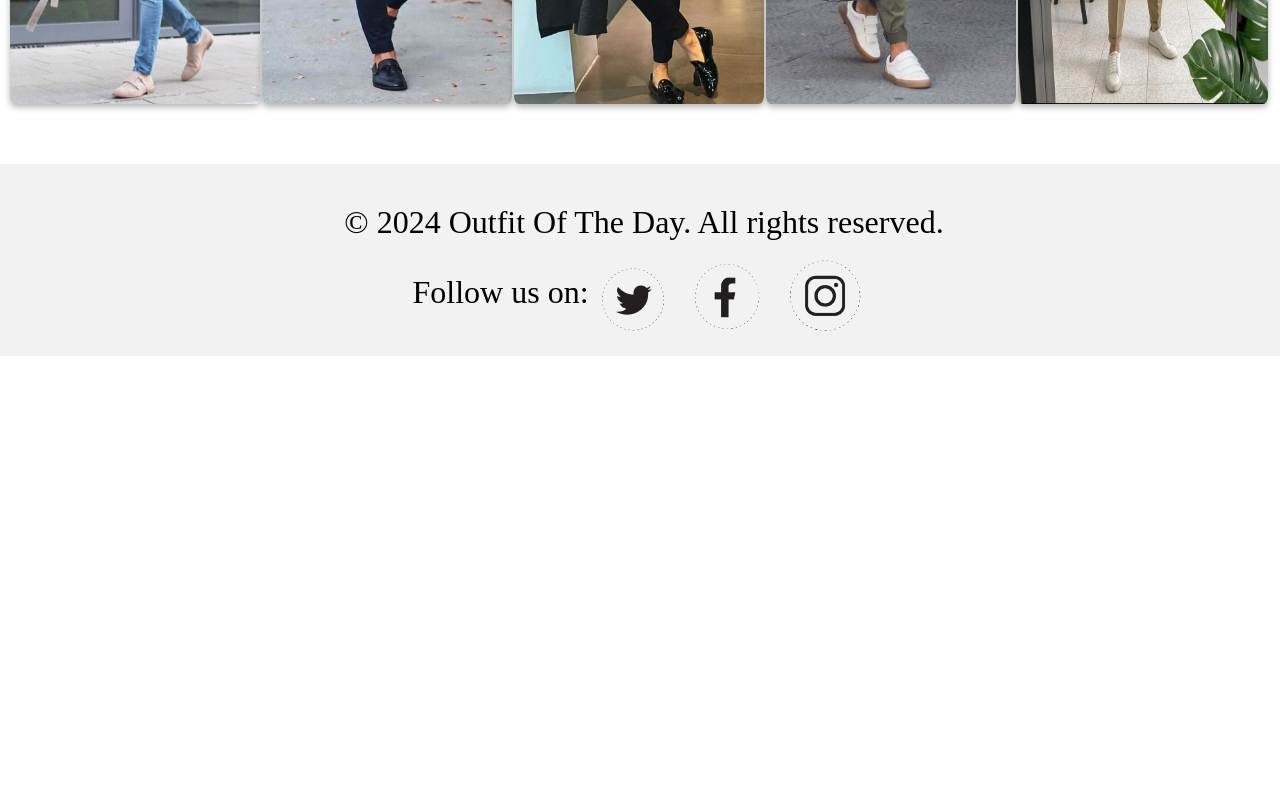
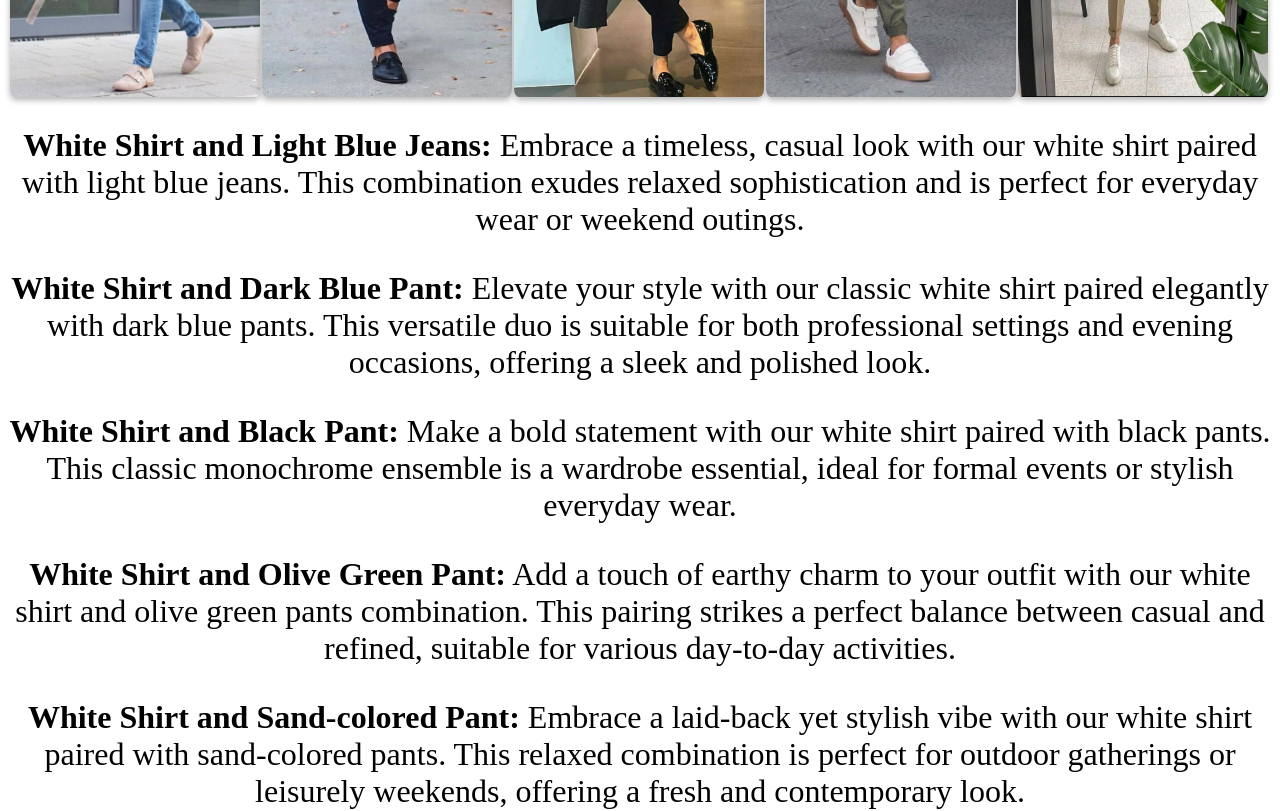
Before and after one commit to kalviumcommunity/S51_Jaswant_Capstone_OOTD, a React (Vite) app in the folder client/: page / in a window 1280 px wide. Shown: the part 4200-5011 px from the top of the page. Before the commit the page ends 4556 px from the top, so only its background shows below. Built offline with nearby package versions, Linux system fonts and the light colour scheme.

Commit message:
added description

```diff
--- a/client/src/Components/Home.jsx
+++ b/client/src/Components/Home.jsx
@@ -44,17 +44,13 @@ const Home = () => {
         threshold: 0.5,
     });
 
-
     const [refImg10, inViewImg10] = useInView({
         threshold: 0.5,
     });
 
-
     const [refImg11, inViewImg11] = useInView({
         threshold: 0.5,
     });
-
-
 
     return (
         <>
@@ -82,7 +78,6 @@ const Home = () => {
                         <img className={`img5 ${inViewImg5 ? 'active' : ''}`} src={image5} alt="" ref={refImg5} />
                         <img className={`img6 ${inViewImg6 ? 'active' : ''}`} src={image6} alt="" ref={refImg6} />
                     </div>
-                </div>
                     <div className="description">
                         <p>
                             <strong>Black Shirt and Grey Pant Combination:</strong> Elevate your style with our sophisticated black shirt paired with sleek grey pants. This timeless combination exudes confidence and refinement, perfect for both casual outings and formal occasions. Embrace versatility and elegance with this classic ensemble that effortlessly transitions from day to night.
@@ -94,22 +89,38 @@ const Home = () => {
                             <strong>Black Shirt and Sandal Pant:</strong> Embrace laid-back sophistication with our stylish black shirt paired with trendy sandal pants. This effortlessly cool combination offers a relaxed yet refined aesthetic, perfect for casual gatherings or weekend outings. Add a touch of effortless style to your wardrobe with this versatile ensemble that captures the essence of modern fashion.
                         </p>
                     </div>
+                </div>
 
                 <hr className="thick-dark-line" />
+
                 <div className='whitecomb'>
                     <h1>White Outfit Combinations</h1>
                     <div className='white-img'>
-
                         <img className={`img7 ${inViewImg7 ? 'active' : ''}`} src={image7} alt="" ref={refImg7} />
                         <img className={`img8 ${inViewImg8 ? 'active' : ''}`} src={image8} alt="" ref={refImg8} />
                         <img className={`img9 ${inViewImg9 ? 'active' : ''}`} src={image9} alt="" ref={refImg9} />
                         <img className={`img10 ${inViewImg10 ? 'active' : ''}`} src={image10} alt="" ref={refImg10} />
                         <img className={`img11 ${inViewImg11 ? 'active' : ''}`} src={image11} alt="" ref={refImg11} />
-
+                    </div>
+                    <div className="description">
+                        <p>
+                            <strong>White Shirt and Light Blue Jeans:</strong> Embrace a timeless, casual look with our white shirt paired with light blue jeans. This combination exudes relaxed sophistication and is perfect for everyday wear or weekend outings.
+                        </p>
+                        <p>
+                            <strong>White Shirt and Dark Blue Pant:</strong> Elevate your style with our classic white shirt paired elegantly with dark blue pants. This versatile duo is suitable for both professional settings and evening occasions, offering a sleek and polished look.
+                        </p>
+                        <p>
+                            <strong>White Shirt and Black Pant:</strong> Make a bold statement with our white shirt paired with black pants. This classic monochrome ensemble is a wardrobe essential, ideal for formal events or stylish everyday wear.
+                        </p>
+                        <p>
+                            <strong>White Shirt and Olive Green Pant:</strong> Add a touch of earthy charm to your outfit with our white shirt and olive green pants combination. This pairing strikes a perfect balance between casual and refined, suitable for various day-to-day activities.
+                        </p>
+                        <p>
+                            <strong>White Shirt and Sand-colored Pant:</strong> Embrace a laid-back yet stylish vibe with our white shirt paired with sand-colored pants. This relaxed combination is perfect for outdoor gatherings or leisurely weekends, offering a fresh and contemporary look.
+                        </p>
                     </div>
                 </div>
             </div>
-
         </>
     );
 };
```
Lines whose indentation alone changed are shown as unchanged.
